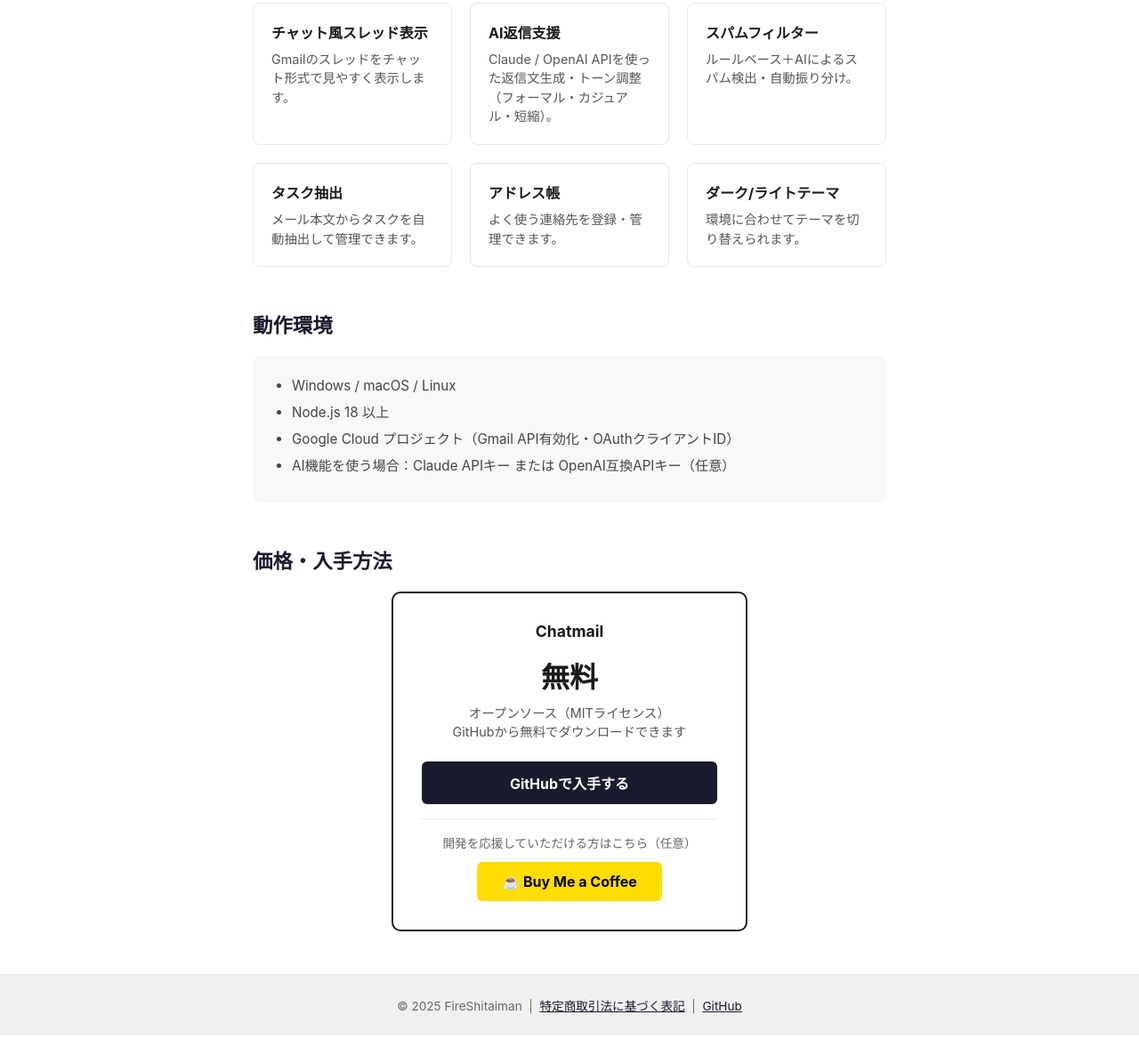
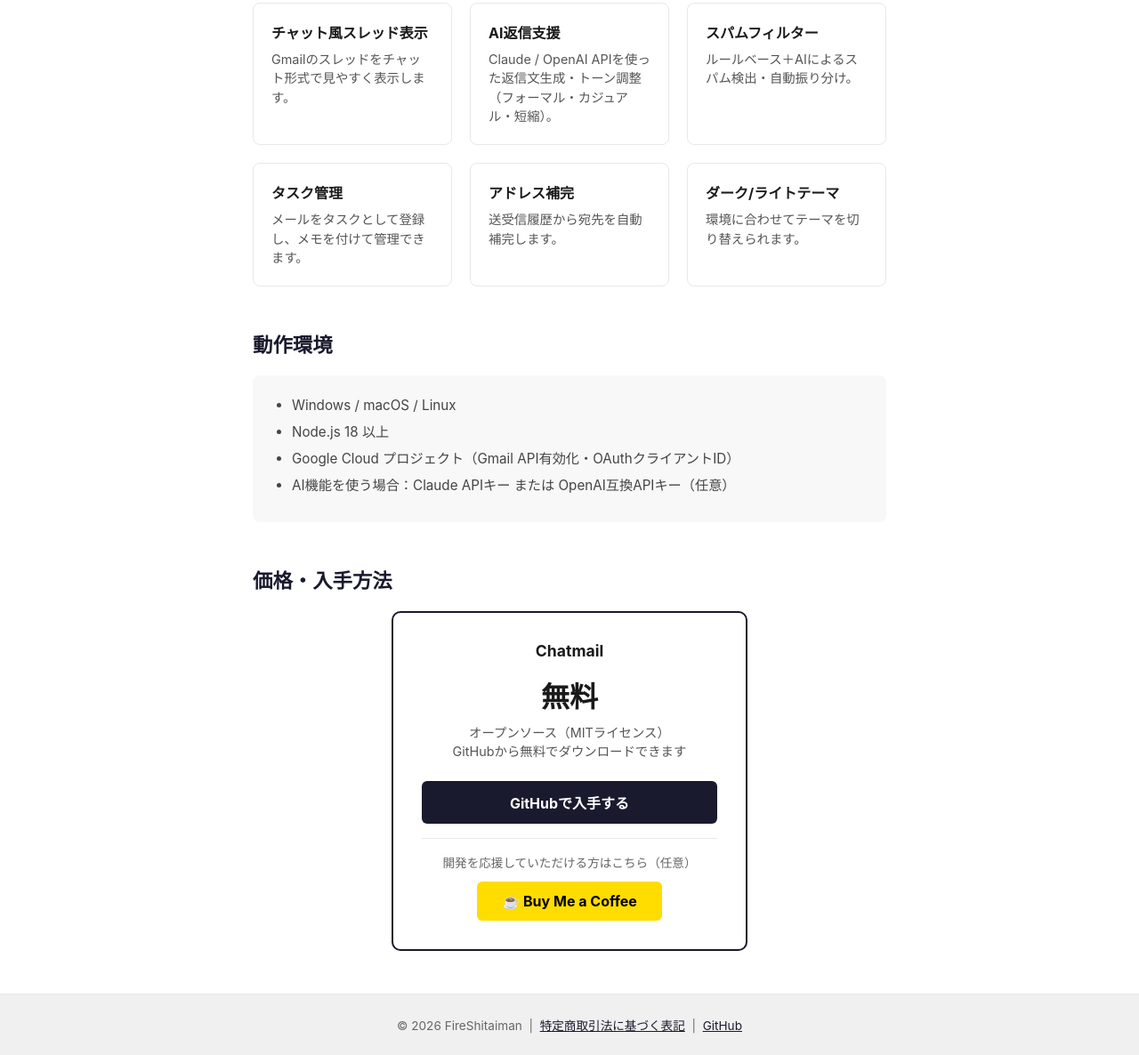
Before and after one commit to FireShitaiman/chatmail, an Electron app: page docs/index.html in a window 1280 px wide. Shown: the part 442-1628 px from the top of the page at 89% size. Before the commit the page ends 1606 px from the top, so only its background shows below. Drawn offline with Linux system fonts and the light colour scheme.

Commit message:
Fix feature descriptions and copyright year

```diff
--- a/docs/index.html
+++ b/docs/index.html
@@ -59,12 +59,12 @@
       <p>ルールベース＋AIによるスパム検出・自動振り分け。</p>
     </div>
     <div class="feature">
-      <h3>タスク抽出</h3>
-      <p>メール本文からタスクを自動抽出して管理できます。</p>
+      <h3>タスク管理</h3>
+      <p>メールをタスクとして登録し、メモを付けて管理できます。</p>
     </div>
     <div class="feature">
-      <h3>アドレス帳</h3>
-      <p>よく使う連絡先を登録・管理できます。</p>
+      <h3>アドレス補完</h3>
+      <p>送受信履歴から宛先を自動補完します。</p>
     </div>
     <div class="feature">
       <h3>ダーク/ライトテーマ</h3>
@@ -97,7 +97,7 @@
 <hr>
 
 <footer>
-  <p>© 2025 FireShitaiman &nbsp;|&nbsp; <a href="legal.html">特定商取引法に基づく表記</a> &nbsp;|&nbsp; <a href="https://github.com/FireShitaiman/chatmail">GitHub</a></p>
+  <p>© 2026 FireShitaiman &nbsp;|&nbsp; <a href="legal.html">特定商取引法に基づく表記</a> &nbsp;|&nbsp; <a href="https://github.com/FireShitaiman/chatmail">GitHub</a></p>
 </footer>
 
 </body>
```
Also changed, not shown: docs/legal.html (+1 -1 lines).
